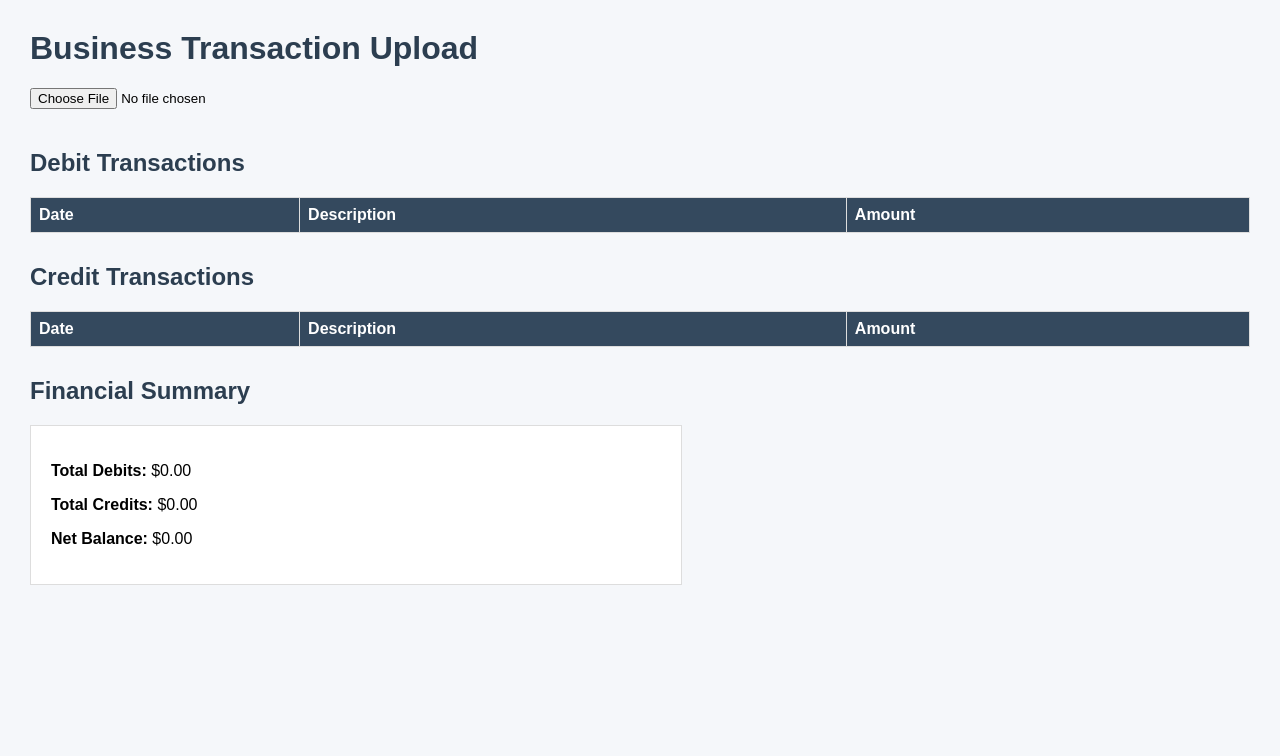
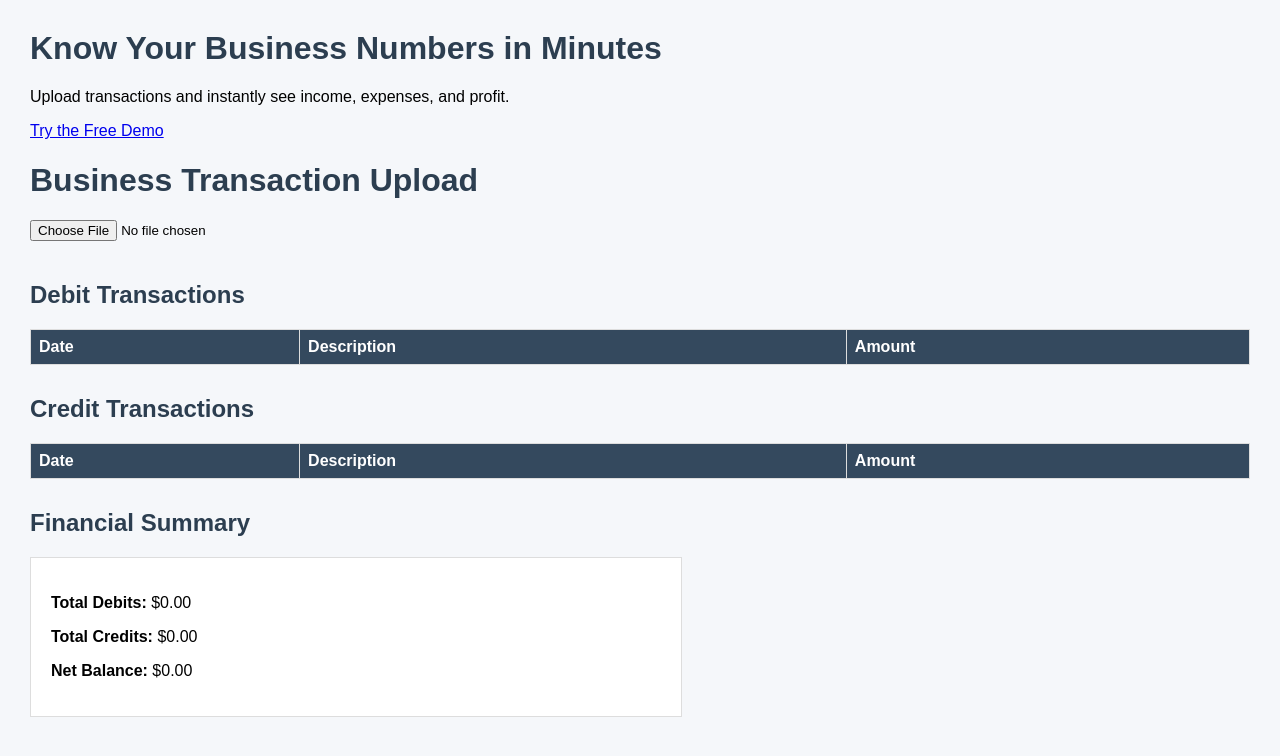
Before and after one commit to kobeng610/Small-Business-Financials, a plain HTML site: page Financial Reports.html in a window 1280 px wide. Drawn offline with Linux system fonts and the light colour scheme.

Commit message:
Update Financial Reports.html

```diff
--- a/Financial Reports.html
+++ b/Financial Reports.html
@@ -1,4 +1,11 @@
 <!DOCTYPE html>
+<header>
+  <h1>Know Your Business Numbers in Minutes</h1>
+  <p>Upload transactions and instantly see income, expenses, and profit.</p>
+
+  <a href="login.html" class="cta">Try the Free Demo</a>
+</header>
+
 <html lang="en">
 <head>
   <meta charset="UTF-8">
```
